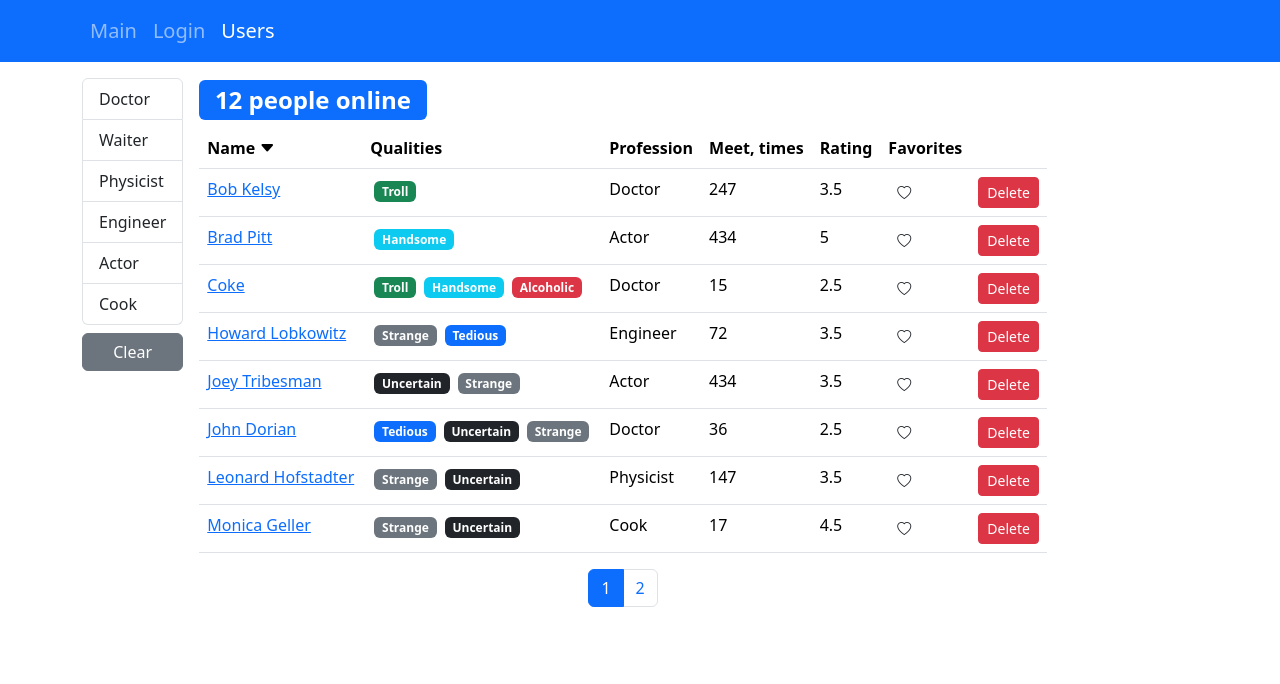
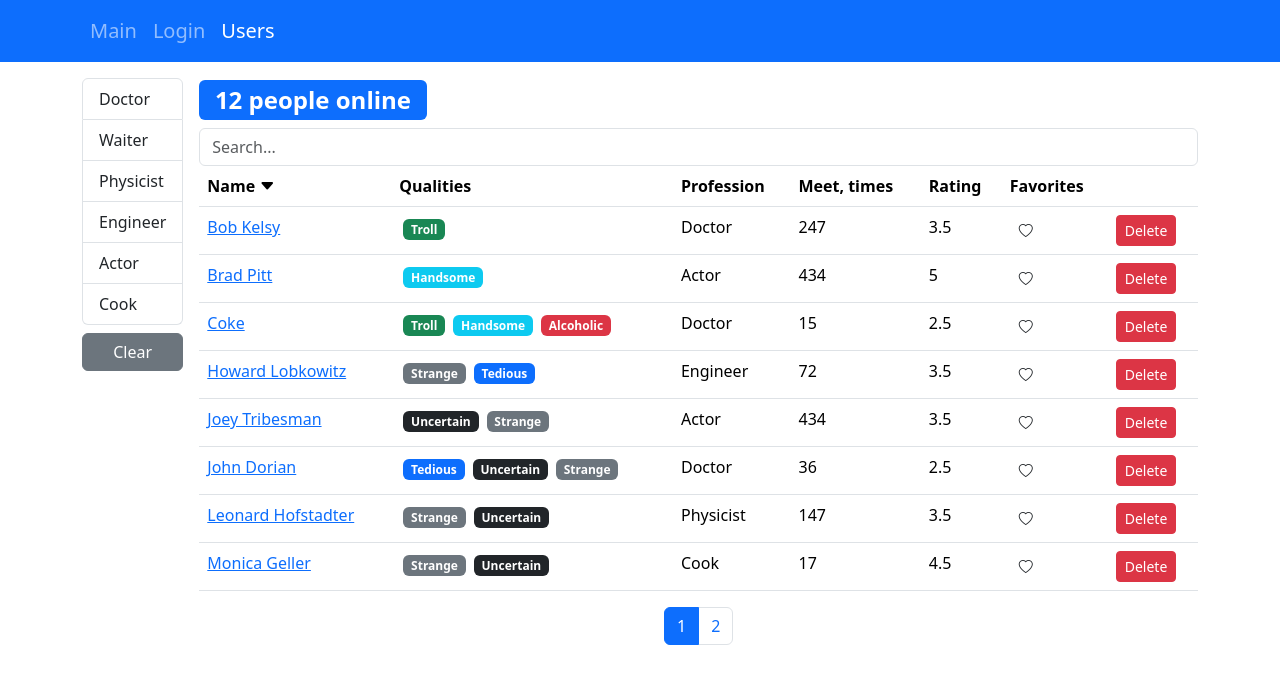
Before and after one commit to ywvv/fast-company, a React (Vite) app: page /users in a window 1280 px wide. Shown: the top 684 px of the page. Built offline with nearby package versions, Linux system fonts and the light colour scheme.

Commit message:
feat: add search bar

```diff
--- a/src/components/UsersList.jsx
+++ b/src/components/UsersList.jsx
@@ -11,6 +11,7 @@ const UsersList = () => {
   const [users, setUsers] = useState([])
   const [professions, setProfession] = useState()
   const [selectedProf, setSelectedProf] = useState()
+  const [searchQuery, setSearchQuery] = useState('')
   const [sortBy, setSortBy] = useState({ path: 'name', order: 'asc' })
   const [currentPage, setCurrentPage] = useState(1)
   const pageSize = 8
@@ -25,7 +26,7 @@ const UsersList = () => {
 
   useEffect(() => {
     setCurrentPage(1)
-  }, [selectedProf])
+  }, [selectedProf, searchQuery])
 
   const handleDelete = (userId) => {
     setUsers(users.filter((user) => user._id !== userId))
@@ -47,6 +48,7 @@ const UsersList = () => {
   }
 
   const handleProfessionSelect = (item) => {
+    if (searchQuery !== '') setSearchQuery('')
     setSelectedProf(item)
   }
 
@@ -54,16 +56,25 @@ const UsersList = () => {
     setSortBy(item)
   }
 
+  const handleSearchQuery = ({ target }) => {
+    setSelectedProf(undefined)
+    setSearchQuery(target.value)
+  }
+
   if (users.length > 0) {
-    const filteredUsers = selectedProf
+    const filteredUsers = searchQuery
+      ? users.filter((user) =>
+          user.name.toLowerCase().includes(searchQuery.toLowerCase())
+        )
+      : selectedProf
       ? users.filter(
           (user) =>
-            JSON.stringify(selectedProf) === JSON.stringify(user.profession)
+            JSON.stringify(user.profession) === JSON.stringify(selectedProf)
         )
       : users
     const count = filteredUsers.length
     const sortedUsers = _.orderBy(filteredUsers, [sortBy.path], [sortBy.order])
-    const userCrop = paginate(sortedUsers, currentPage, pageSize)
+    const usersCrop = paginate(sortedUsers, currentPage, pageSize)
 
     const clearFilter = () => {
       setSelectedProf(undefined)
@@ -83,13 +94,21 @@ const UsersList = () => {
             </button>
           </div>
         )}
-        <div className="d-flex flex-column">
+        <div className="d-flex flex-column w-100">
           <SearchStatus length={count} />
-          {users.length > 0 && (
+          <input
+            className="form-control"
+            type="text"
+            name="searchQuery"
+            placeholder="Search..."
+            onChange={handleSearchQuery}
+            value={searchQuery}
+          />
+          {count > 0 && (
             <UsersTable
-              users={userCrop}
+              users={usersCrop}
+              onSort={handleSort}
               selectedSort={sortBy}
-              onSort={handleSort}
               onDelete={handleDelete}
               onToggleBookmark={handleToggleBookmark}
             />
```
